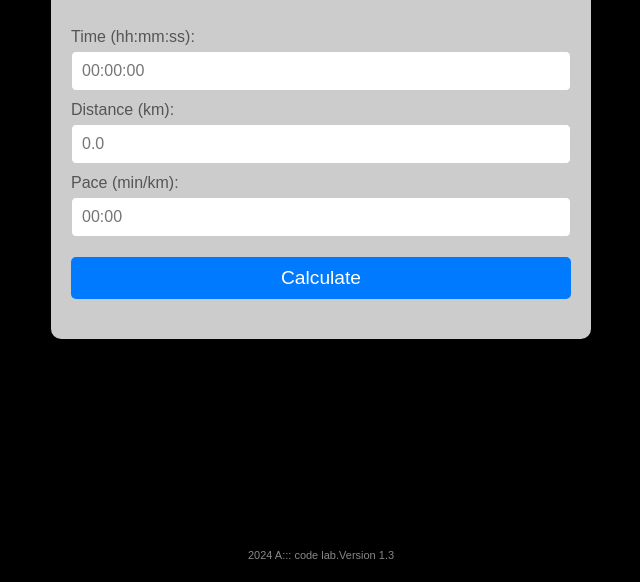
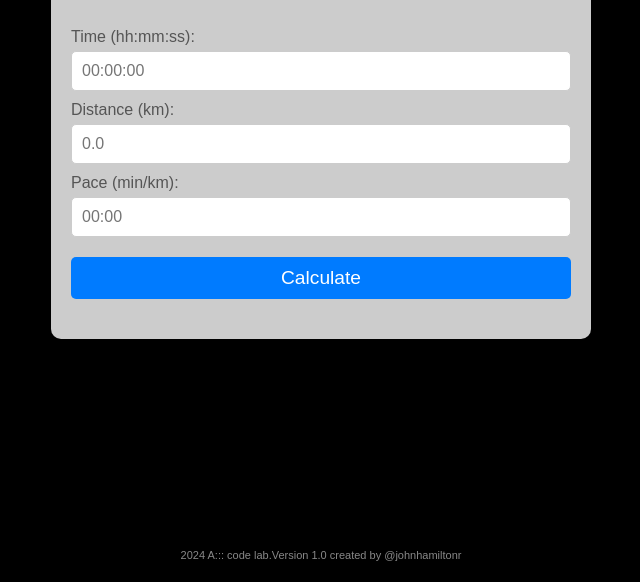
Before and after one commit to Aeternmind/appc, a plain HTML site: page index.html in a window 1280 px wide. Shown: the part 218-800 px from the top of the page, without its empty margins (319-959 px from the left). Drawn offline with Linux system fonts and the light colour scheme.

Commit message:
Update index.html

```diff
--- a/index.html
+++ b/index.html
@@ -34,7 +34,7 @@
     </div>
         <!-- Footer -->
     <footer>
-        <p> 2024 A::: code lab.Version 1.3 </p>
+        <p> 2024 A::: code lab.Version 1.0 created by @johnhamiltonr </p>
     </footer>
     <script src="script.js"></script>
 </body>
```
